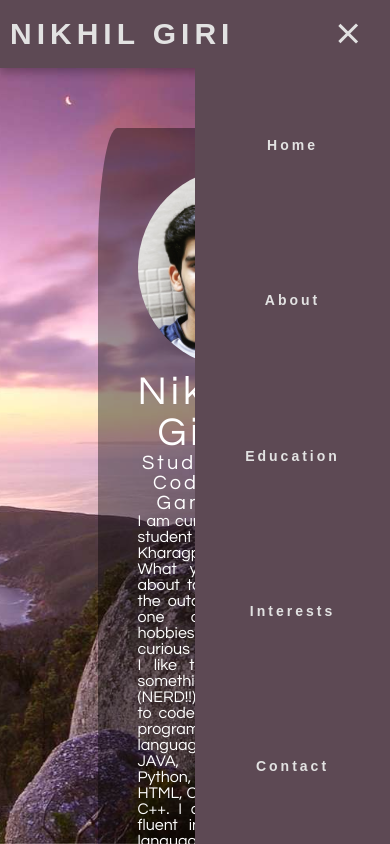
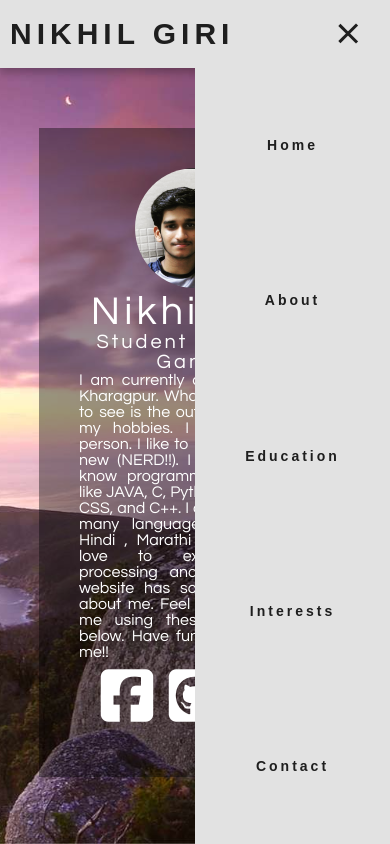
Before and after one commit to NikhilGiri29/NikhilGiri29.github.io, a plain HTML site: page index.html in a window 390 px wide. Both pictures are taken after a click on the element 347 px from the left and 33 px from the top of the page. Shown: the top 844 px of the page. Drawn offline with Linux system fonts and the light colour scheme.

Commit message:
Style.css updated and bugs removed

```diff
--- a/style.css
+++ b/style.css
@@ -26,13 +26,13 @@ nav{
   justify-content: space-around;
   align-items: center;
   min-height: 8vh;
-  background-color: #5D4954;
+  background-color: rgb(226, 226, 226);
   font-family: sans-serif;
   margin : auto;
 }
 
 .logo{
-  color: rgb(226, 226, 226);
+  color: rgb(30, 30, 30);
   text-transform: uppercase;
   letter-spacing: 5px;
   font-size: 20px;
@@ -46,10 +46,11 @@ nav{
   justify-content: space-around;
   position: absolute;
   right: 80px;
+
 }
 
 .nav-links a{
-  color: rgb(226, 226, 226);
+  color: rgb(30, 30, 30);
   text-decoration: none;
   letter-spacing:3px;
   font-weight: bold;
@@ -58,6 +59,7 @@ nav{
 
 .nav-links li{
   list-style: none;
+  padding : 1rem;
 }
 
 .mobile{
@@ -68,7 +70,7 @@ nav{
 .mobile div{
   width: 25px;
   height : 3px;
-  background-color: rgb(226, 226, 226);
+  background-color: rgb(30, 30, 30);
   margin: 5px;
   transition: all 0.5s ease;
 }
@@ -91,13 +93,14 @@ nav{
     right: 0px;
     height: 92vh;
     top : 8vh;
-    background-color: #5D4954;
+    background-color: rgb(226, 226, 226);
     display : flex;
     flex-direction: column;
     align-items: center;
     width: 50%;
     transform: translateX(100%);
     transition : transform 0.3s ease-in;
+
 
   }
 
@@ -143,8 +146,6 @@ nav{
 
 
 
-
-
 .box{
     z-index: -10;
     width : 550px;
@@ -158,11 +159,6 @@ nav{
     border-radius: 10%;
 }
 
-@media screen and (max-width : 820px){
-  .box{
-    width: 50%;
-  }
-}
 .box:hover{
     background: rgba(25, 25, 25, 0.5);
     border-radius: 5%;
@@ -212,7 +208,24 @@ ul{
   }
 
 
-#About{
+  @media screen and (max-width : 820px){
+    .box{
+      width: 80%;
+      border-radius: 0%;
+    }
+
+    .box-img{
+      width : 120px;
+      height : 120px;
+    }
+    .box-img:hover{
+      border-radius: 40%;
+      width : 150px;
+      height : 150px;
+  }
+  }
+
+.sub-section{
     z-index: 0;
     width : 80%;
     background: rgba(0, 0, 0, 0.4);
```
